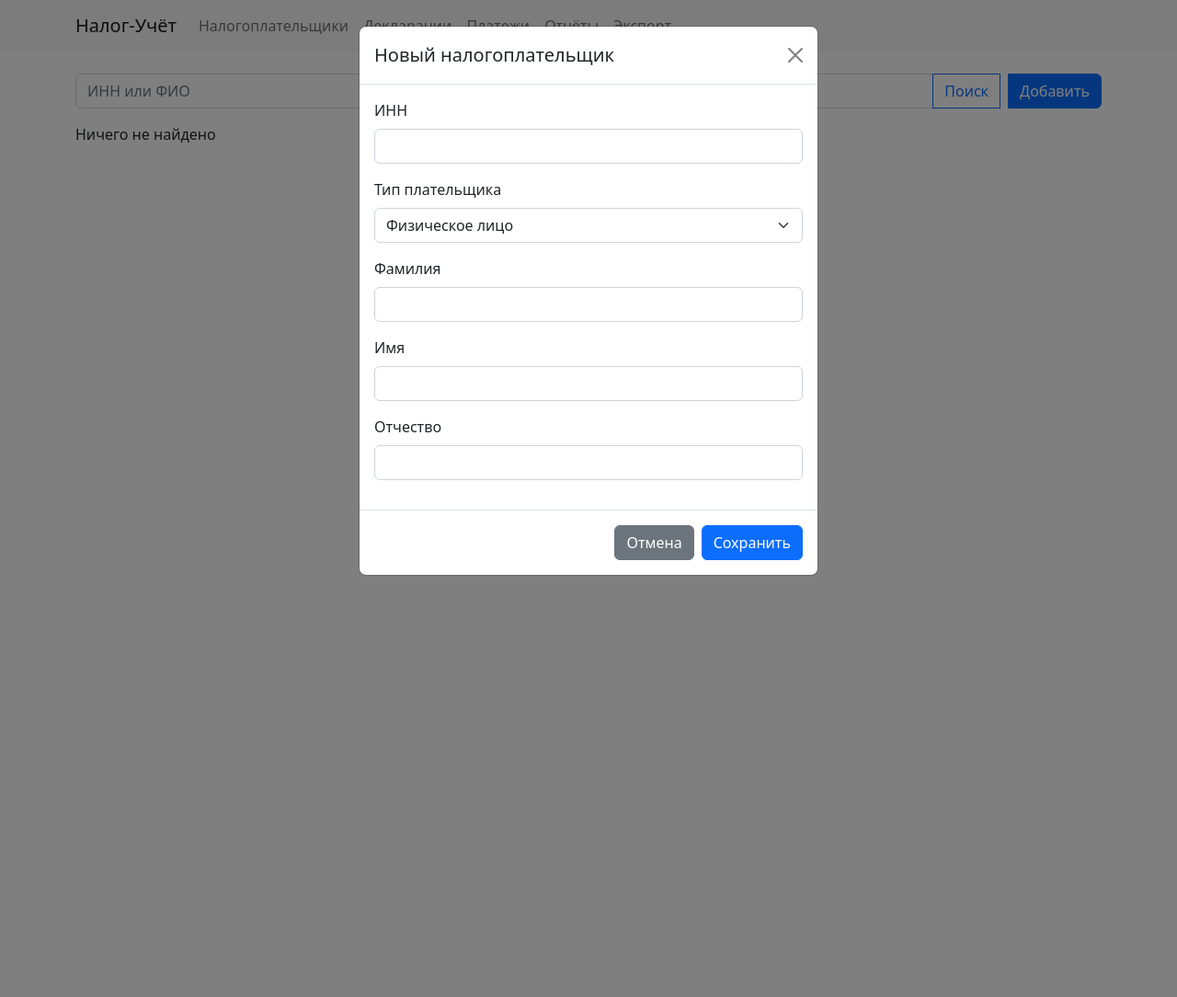
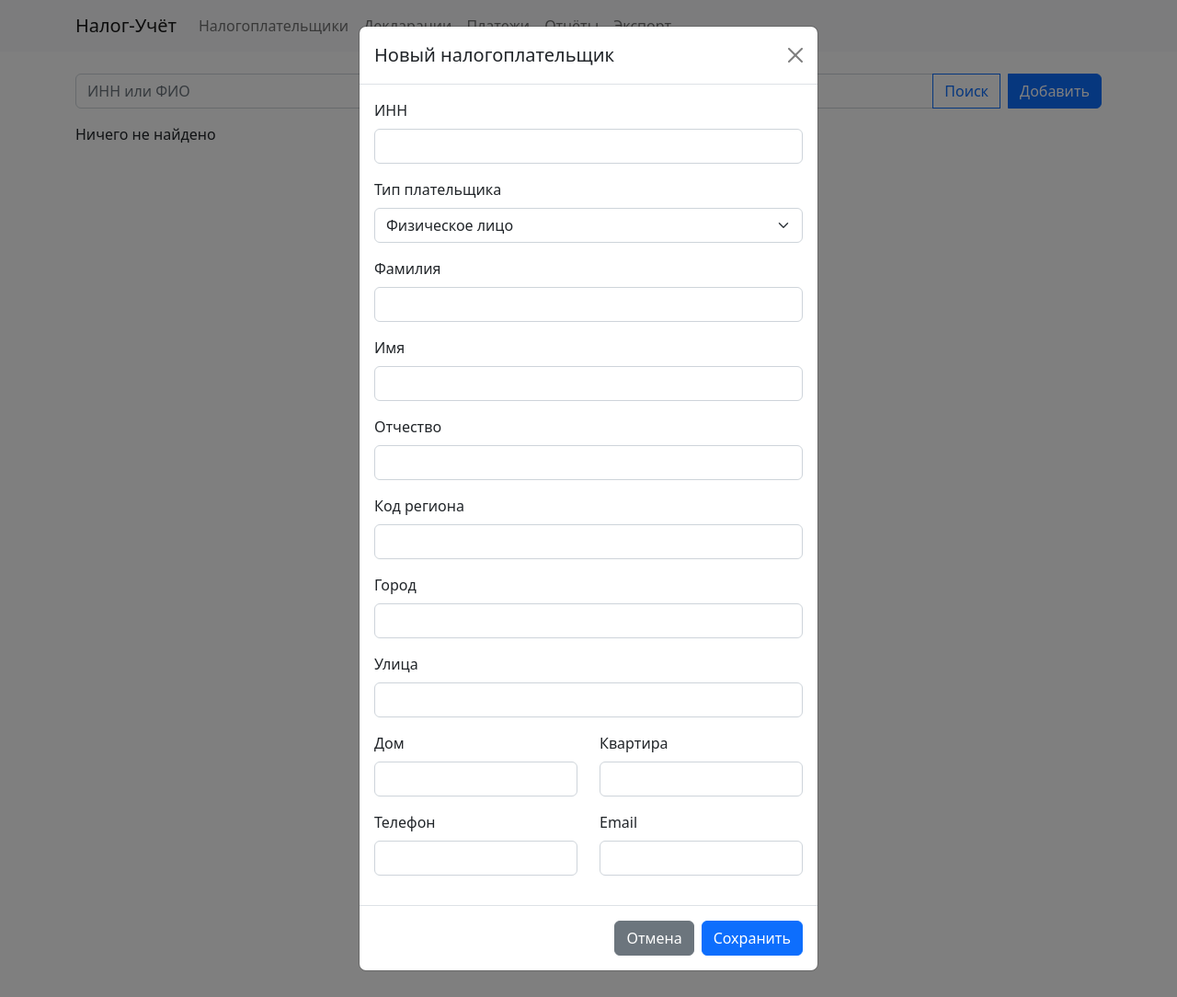
Before and after one commit to Bobishe/TaxServiceApp, a FastAPI app: template app/templates/taxpayers/list.html in a window 1280 px wide, after a click on "Добавить". Shown: the whole page at 92% size. Run offline with FastAPI, Linux system fonts and the light colour scheme; the template is opened without the code that fills it, so the values that code supplies are empty.

Commit message:
Add additional taxpayer fields and OGRN validation

```diff
--- a/app/schemas/taxpayer.py
+++ b/app/schemas/taxpayer.py
@@ -43,6 +43,8 @@ class TaxpayerCreate(TaxpayerBase):
         if tp_type == 'U':
             if not values.get('company_name'):
                 raise ValueError('Название компании обязательно для юридического лица')
+            if not values.get('ogrn'):
+                raise ValueError('ОГРН обязателен для юридического лица')
         elif tp_type == 'F':
             if not values.get('last_name') or not values.get('first_name'):
                 raise ValueError('ФИО обязательно для физического лица')
--- a/app/templates/taxpayers/list.html
+++ b/app/templates/taxpayers/list.html
@@ -106,6 +106,42 @@
           <div id="company-fields" class="mb-3 d-none">
             <label class="form-label">Название компании</label>
             <input type="text" name="company_name" class="form-control">
+            <div class="mt-3">
+              <label class="form-label">ОГРН</label>
+              <input type="text" name="ogrn" class="form-control">
+            </div>
+          </div>
+          <div class="mb-3">
+            <label class="form-label">Код региона</label>
+            <input type="text" name="region_code" class="form-control">
+          </div>
+          <div class="mb-3">
+            <label class="form-label">Город</label>
+            <input type="text" name="city" class="form-control">
+          </div>
+          <div class="mb-3">
+            <label class="form-label">Улица</label>
+            <input type="text" name="street" class="form-control">
+          </div>
+          <div class="row">
+            <div class="col mb-3">
+              <label class="form-label">Дом</label>
+              <input type="text" name="house" class="form-control">
+            </div>
+            <div class="col mb-3">
+              <label class="form-label">Квартира</label>
+              <input type="text" name="apartment" class="form-control">
+            </div>
+          </div>
+          <div class="row">
+            <div class="col mb-3">
+              <label class="form-label">Телефон</label>
+              <input type="text" name="phone" class="form-control">
+            </div>
+            <div class="col mb-3">
+              <label class="form-label">Email</label>
+              <input type="text" name="email" class="form-control">
+            </div>
           </div>
         </div>
         <div class="modal-footer">
@@ -147,7 +183,13 @@ async function loadTaxpayer(id) {
     lines.push(`<strong>ФИО:</strong> ${data.last_name || ''} ${data.first_name || ''} ${data.middle_name || ''}`);
   } else {
     lines.push(`<strong>Компания:</strong> ${data.company_name || ''}`);
+    if (data.ogrn) lines.push(`<strong>ОГРН:</strong> ${data.ogrn}`);
   }
+  if (data.region_code) lines.push(`<strong>Регион:</strong> ${data.region_code}`);
+  if (data.city) lines.push(`<strong>Город:</strong> ${data.city}`);
+  if (data.street) lines.push(`<strong>Улица:</strong> ${data.street}`);
+  if (data.house) lines.push(`<strong>Дом:</strong> ${data.house}`);
+  if (data.apartment) lines.push(`<strong>Квартира:</strong> ${data.apartment}`);
   if (data.phone) lines.push(`<strong>Телефон:</strong> ${data.phone}`);
   if (data.email) lines.push(`<strong>Email:</strong> ${data.email}`);
   document.getElementById('taxpayerModalBody').innerHTML = '<p>' + lines.join('</p><p>') + '</p>';
@@ -163,6 +205,14 @@ document.getElementById('addTaxpayerForm').addEventListener('submit', async func
     first_name: form.first_name ? form.first_name.value.trim() : "",
     middle_name: form.middle_name ? form.middle_name.value.trim() : "",
     company_name: form.company_name ? form.company_name.value.trim() : "",
+    ogrn: form.ogrn ? form.ogrn.value.trim() : "",
+    region_code: form.region_code ? form.region_code.value.trim() : "",
+    city: form.city ? form.city.value.trim() : "",
+    street: form.street ? form.street.value.trim() : "",
+    house: form.house ? form.house.value.trim() : "",
+    apartment: form.apartment ? form.apartment.value.trim() : "",
+    phone: form.phone ? form.phone.value.trim() : "",
+    email: form.email ? form.email.value.trim() : "",
   };
   const errorBox = document.getElementById('add-error');
   errorBox.classList.add('d-none');
@@ -179,6 +229,11 @@ document.getElementById('addTaxpayerForm').addEventListener('submit', async func
   }
   if (data.type === 'U' && !data.company_name) {
     errorBox.textContent = 'Введите название компании';
+    errorBox.classList.remove('d-none');
+    return;
+  }
+  if (data.type === 'U' && !data.ogrn) {
+    errorBox.textContent = 'Введите ОГРН';
     errorBox.classList.remove('d-none');
     return;
   }
```
Also changed, not shown: app/routes/web.py (+32 -0 lines), app/templates/taxpayers/form.html (+36 -0 lines).
